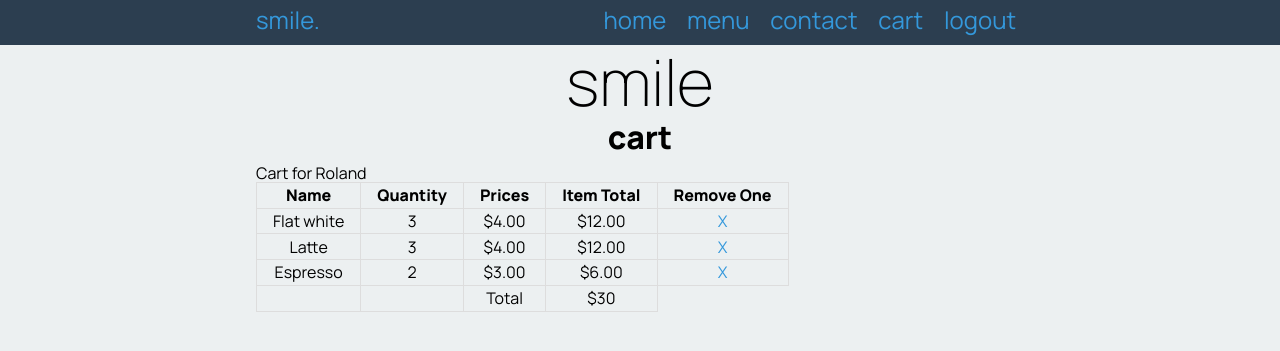
After one commit to RolandWC/smile, a Flask app: page /cart in a window 1280 px wide. The commit adds this page. Shown: the top 351 px of the page. Run offline with Flask 2, Linux system fonts and the light colour scheme; a user stored in the database is signed in; data comes from the database, SQL or seed files in the repository; both versions use the stored data as it was after the commit.

Commit message:
Cart showing prices and total

```diff
--- a/app.py
+++ b/app.py
@@ -22,6 +22,7 @@ def create_connection(db_file):
     """
     try:
         connection = sqlite3.connect(db_file)
+        connection.execute('pragma foreign_keys=ON')
         return connection
     except Error as e:
         print(e)
@@ -49,7 +50,10 @@ def render_homepage():
     message = request.args.get('message')
     if message == None:
         message = ""
-    return render_template('home.html', logged_in=is_logged_in(), name=fname, message=message)
+    error = request.args.get('error')
+    if error == None:
+        error = ""
+    return render_template('home.html', logged_in=is_logged_in(), name=fname, message=message, error=error)
 
 
 @app.route('/menu')
@@ -67,21 +71,62 @@ def render_menu_page():
 def render_addtocart_page(product_id):
     print("Add {} to cart".format(product_id))
     try:
-        product_id = int(product_id)
-    except:
-        return redirect('/')
-    try:
         customerid = session['customer_id']
     except KeyError:
         return redirect('/login?error=You+must+login+before+ordering')
+    try:
+        product_id = int(product_id)
+    except ValueError:
+        return redirect('/?error=Invalid+product+ID')
     timestamp = datetime.now()
     query = "INSERT INTO cart (customerid, productid, timestamp) VALUES (?, ?, ?)"
     con = create_connection(DATABASE)
     cur = con.cursor()
-    cur.execute(query, (customerid, product_id, timestamp))
+    try:
+        cur.execute(query, (customerid, product_id, timestamp))
+    except sqlite3.IntegrityError as e:
+        print(e)
+        con.close()
+        return redirect('/?error=Invalid+product+ID')
     con.commit()
+    return redirect(request.referrer)
+
+
+@app.route('/cart')
+def render_cart():
+    if not is_logged_in():
+        return redirect('/login?error=You+must+login+first')
+    userid = session['customer_id']
+    query = "SELECT productid FROM cart WHERE customerid=?;"
+    con = create_connection(DATABASE)
+    cur = con.cursor()
+    cur.execute(query, (userid,))
+    product_ids = cur.fetchall()
+    print(product_ids)
+
+    for i in range(len(product_ids)):
+        product_ids[i] = product_ids[i][0]
+    print(product_ids)
+    unique_product_ids = list(set(product_ids))
+    print(unique_product_ids)
+    for i in range(len(unique_product_ids)):
+        product_count = product_ids.count(unique_product_ids[i])
+        unique_product_ids[i] = [unique_product_ids[i], product_count]
+    print(unique_product_ids)
+    query = """SELECT name, price FROM product WHERE id = ?;"""
+    for item in unique_product_ids:
+        cur.execute(query, (item[0],))
+        item_details = cur.fetchall()
+        print(item_details)
+        item.append((item_details[0][0]))
+        item.append((item_details[0][1]))
     con.close()
-    return redirect(request.referrer)
+    print(unique_product_ids)
+    total_price = 0
+    for product in unique_product_ids:
+        total_price += product[1] * product[3]
+    print(total_price)
+    return render_template('cart.html', cart_data=unique_product_ids, total_price=total_price, logged_in=is_logged_in())
 
 @app.route('/contact')
 def render_contact_page():
@@ -153,7 +198,7 @@ def render_signup_page():
             cur.execute(query, (fname, lname, email, hashed_password))  # Runs the query
             con.commit()
             con.close()
-            return redirect('/login')
+            return redirect('/login?message=Account+created+successfully')
         except:
             return redirect('/signup?error=Email+is+already+taken')
     error = request.args.get('error')
--- a/templates/base.html
+++ b/templates/base.html
@@ -19,6 +19,7 @@
             <a href="/menu">menu</a>
             <a href="/contact">contact</a>
             {% if logged_in %}
+            <a href="/cart">cart</a>
             <a href="/logout">logout</a>
             {% else %}
             <a href="/login">login</a>
--- /dev/null
+++ b/templates/cart.html
@@ -0,0 +1,36 @@
+{% extends 'base.html' %}
+
+{% block pageheading %}cart{% endblock %}
+{% block main %}
+    <div class="message">{{ message }}</div>
+    <div class="error">{{ error }}</div>
+    <div>Cart for {{ session['fname'] }}</div>
+    <table class="cart-table">
+        <thead>
+            <tr>
+                <td>Name</td>
+                <td>Quantity</td>
+                <td>Prices</td>
+                <td>Item Total</td>
+                <td>Remove One</td>
+            </tr>
+        </thead>
+        <tbody>
+        {% for item in cart_data %}
+            <tr>
+                <td>{{ item[2] }}</td>
+                <td>{{ item[1] }}</td>
+                <td>${{ "{:.2f}".format(item[3]) }}</td>
+                <td>${{ "{:.2f}".format(item[3] * item[1]) }}</td>
+                <td><a href="removeonefromcart/{{ item[0] }}">X</a></td>
+            </tr>
+        {% endfor %}
+            <tr>
+                <td></td>
+                <td></td>
+                <td>Total</td>
+                <td>${{ total_price }}</td>
+            </tr>
+        </tbody>
+    </table>
+{% endblock %}
--- a/templates/home.html
+++ b/templates/home.html
@@ -3,4 +3,5 @@
 {% block pageheading %}welcome{% endblock %}
 {% block main %}
     <div class="message">{{ message }}</div>
+    <div class="error">{{ error }}</div>
 {% endblock %}
```
Also changed, not shown: smile.db.
